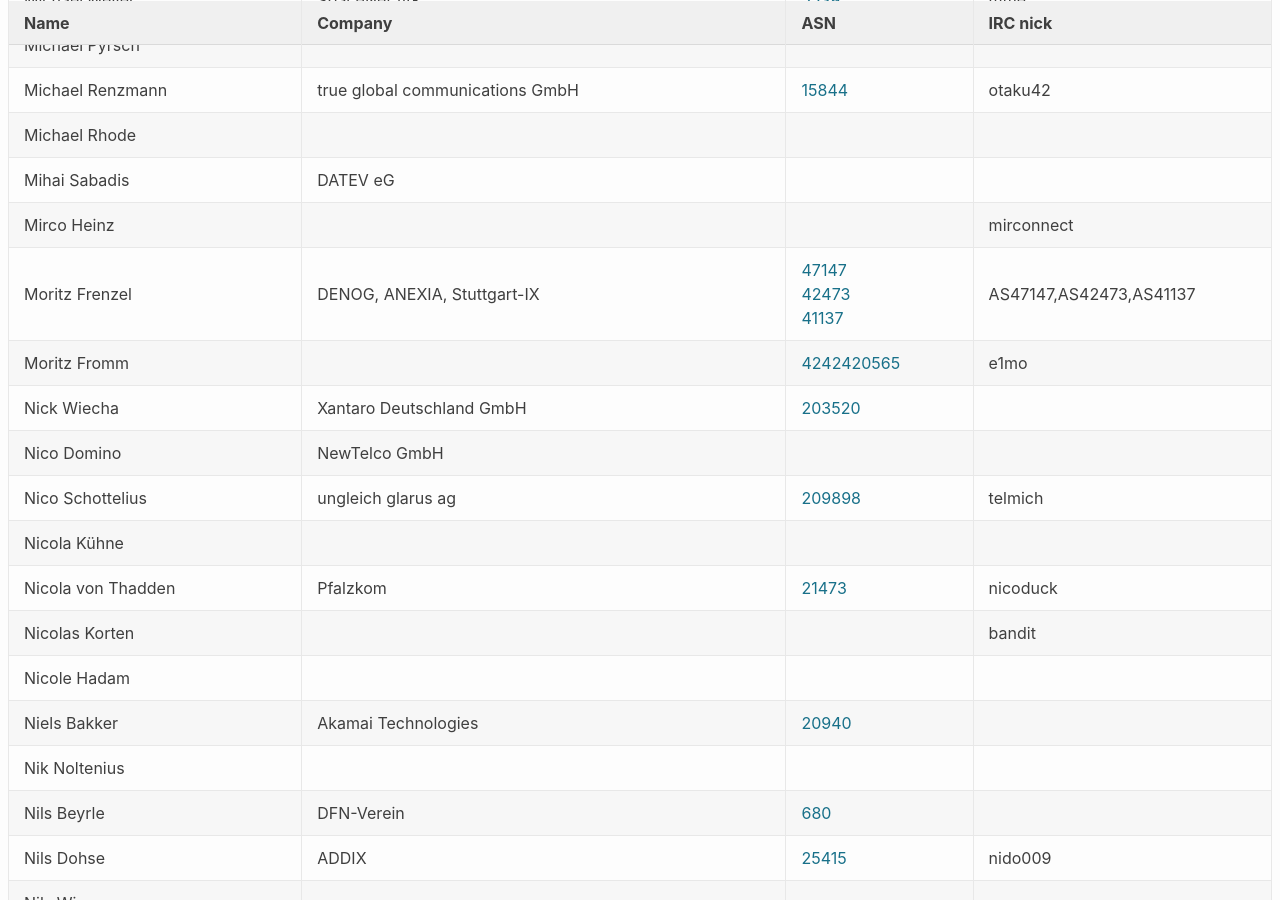
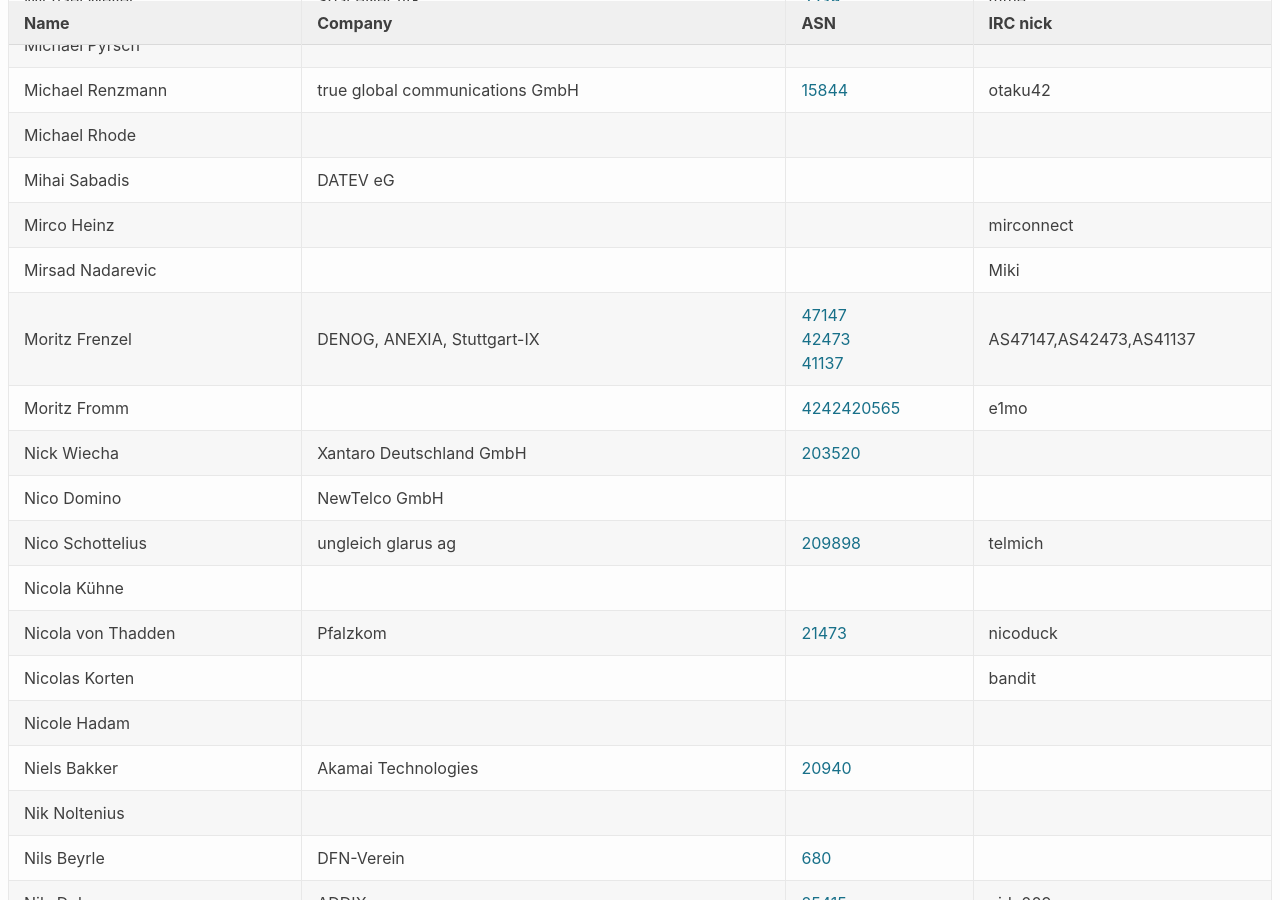
Before and after one commit to denog/pretix-attendeelist, a Jekyll site: the page built from index.markdown, in a window 1280 px wide and 900 px high, scrolled down 13726 px. Built offline with Jekyll 4.4.1, drawn with Linux system fonts in a browser that asks for light colours.

Commit message:
Latest data: Wed Nov  4 08:21:17 UTC 2020

```diff
--- a/_data/attendees.json
+++ b/_data/attendees.json
@@ -1770,6 +1770,12 @@
     "asn": null
   },
   {
+    "name": "Mirsad Nadarevic",
+    "company": null,
+    "irc": "Miki",
+    "asn": null
+  },
+  {
     "name": "Moritz Frenzel",
     "company": "DENOG, ANEXIA, Stuttgart-IX",
     "irc": "AS47147,AS42473,AS41137",
```
